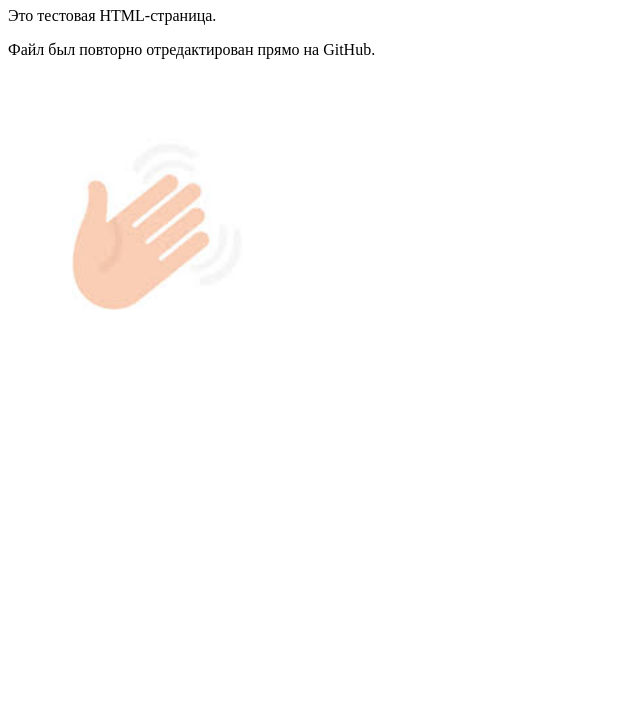
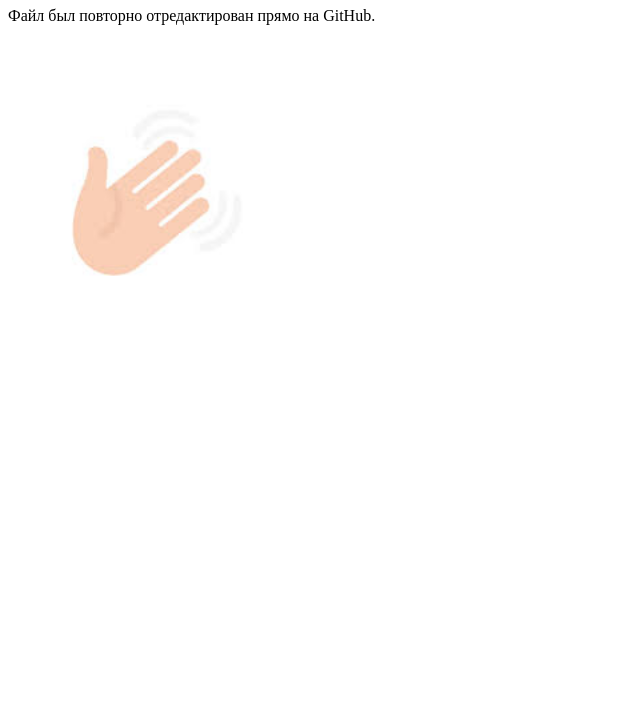
Before and after one commit to Kivivs/lab, a plain HTML site: page index.html in a window 1280 px wide. Shown: the part 73-800 px from the top of the page, without its empty margins (0-640 px from the left). Drawn offline with Linux system fonts and the light colour scheme.

Commit message:
Update index.html

```diff
--- a/index.html
+++ b/index.html
@@ -6,7 +6,6 @@
 </head>
 <body>
   <h1>Моя лабораторная работа</h1>
-  <p>Это тестовая HTML-страница.</p>
   <p>Файл был повторно отредактирован прямо на GitHub.</p>
   <img src="image.jpg" alt="Картинка" width="300">
 </body>
```
